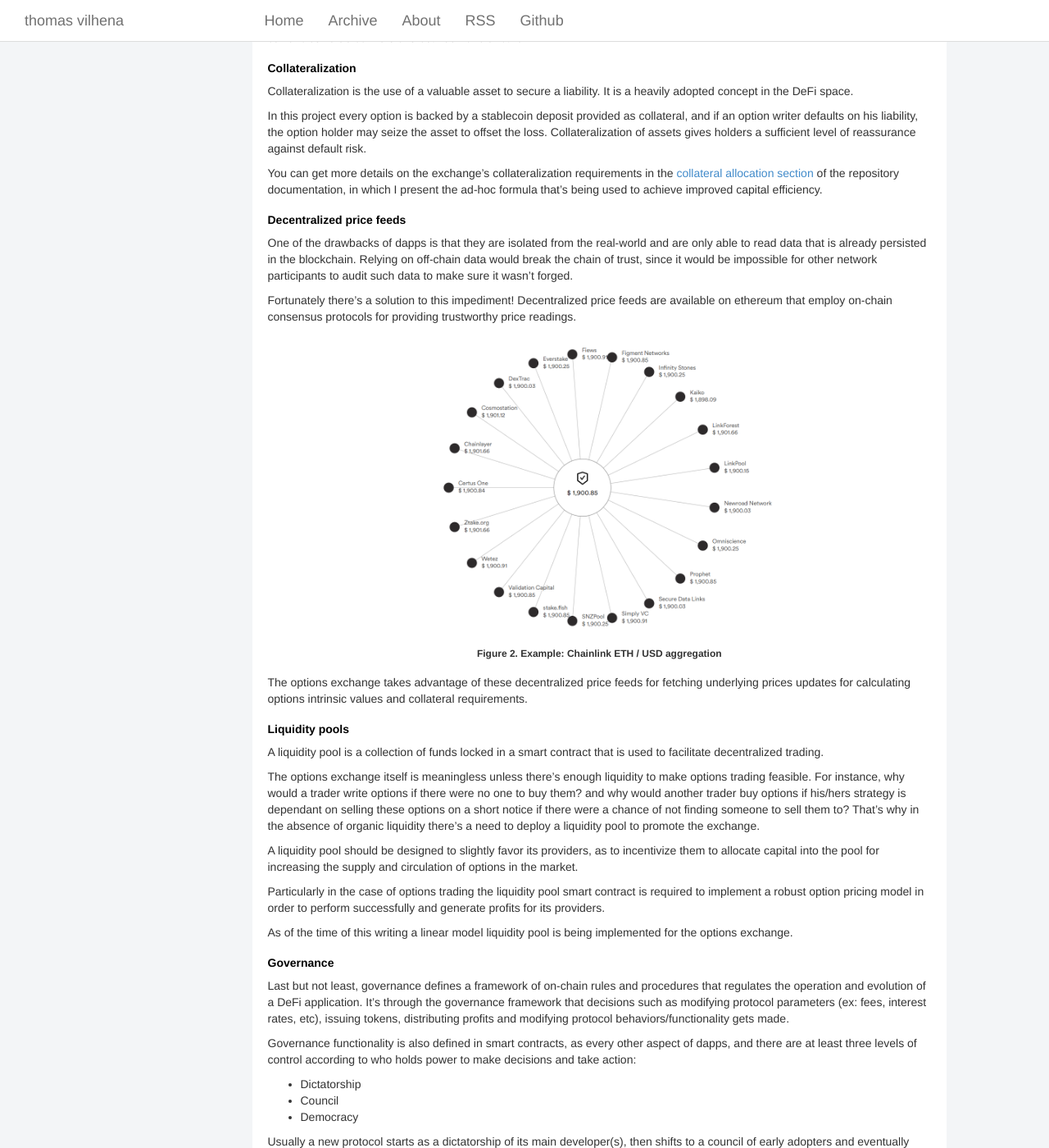
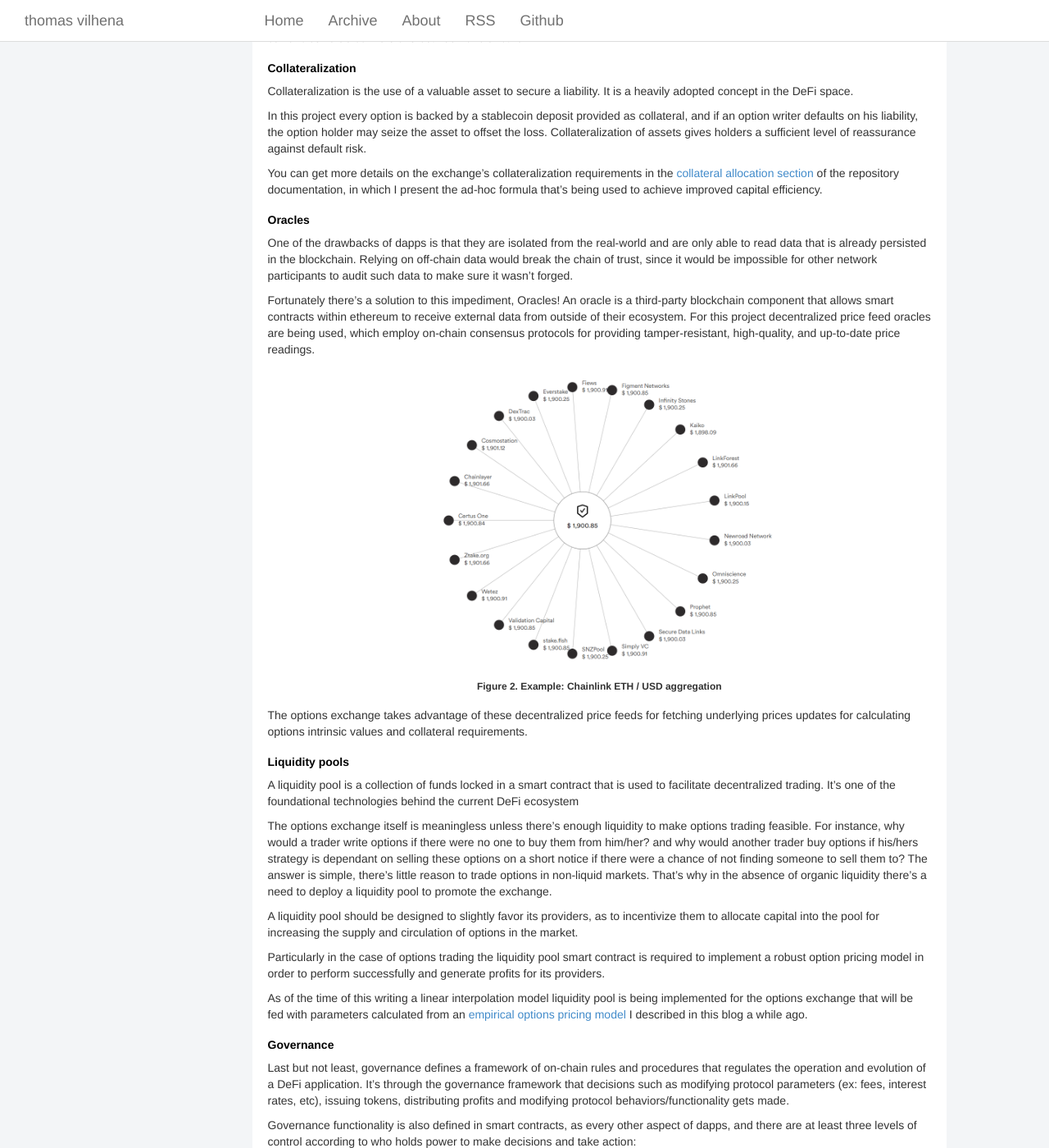
Before and after one commit to TCGV/blog, a Jekyll site: the page built from _posts/2021-02-18-building-a-decentralized-options-exchange.md, in a window 1280 px wide and 1400 px high, scrolled down 2915 px. Shown: the whole window at 82% size. Built offline with Jekyll 4.4.1, drawn with Linux system fonts in a browser that asks for light colours.

Commit message:
Update 2021-02-18-building-a-decentralized-options-exchange.md

```diff
--- a/_posts/2021-02-18-building-a-decentralized-options-exchange.md
+++ b/_posts/2021-02-18-building-a-decentralized-options-exchange.md
@@ -105,11 +105,11 @@ In this project every option is backed by a stablecoin deposit provided as colla
 
 You can get more details on the exchange's collateralization requirements in the [collateral allocation section](https://github.com/TCGV/DeFiOptions#collateral-allocation) of the repository documentation, in which I present the ad-hoc formula that's being used to achieve improved capital efficiency.
 
-<h2>Decentralized price feeds</h2>
+<h2>Oracles</h2>
 
 One of the drawbacks of dapps is that they are isolated from the real-world and are only able to read data that is already persisted in the blockchain. Relying on off-chain data would break the chain of trust, since it would be impossible for other network participants to audit such data to make sure it wasn't forged.
 
-Fortunately there's a solution to this impediment! Decentralized price feeds are available on ethereum that employ on-chain consensus protocols for providing trustworthy price readings.
+Fortunately there's a solution to this impediment, Oracles! An oracle is a third-party blockchain component that allows smart contracts within ethereum to receive external data from outside of their ecosystem. For this project decentralized price feed oracles are being used, which employ on-chain consensus protocols for providing tamper-resistant, high-quality, and up-to-date price readings.
 
 <p align="center">
   <img style="max-width: 100%; max-height: 360px; margin: 10px 0" src="{{ site.baseurl }}/images/p25/consensus.PNG" alt="regular-graphs"/>
@@ -120,15 +120,15 @@ The options exchange takes advantage of these decentralized price feeds for fetc
 
 <h2>Liquidity pools</h2>
 
-A liquidity pool is a collection of funds locked in a smart contract that is used to facilitate decentralized trading.
+A liquidity pool is a collection of funds locked in a smart contract that is used to facilitate decentralized trading. It's one of the foundational technologies behind the current DeFi ecosystem
 
-The options exchange itself is meaningless unless there's enough liquidity to make options trading feasible. For instance, why would a trader write options if there were no one to buy them? and why would another trader buy options if his/hers strategy is dependant on selling these options on a short notice if there were a chance of not finding someone to sell them to? That's why in the absence of organic liquidity there's a need to deploy a liquidity pool to promote the exchange.
+The options exchange itself is meaningless unless there's enough liquidity to make options trading feasible. For instance, why would a trader write options if there were no one to buy them from him/her? and why would another trader buy options if his/hers strategy is dependant on selling these options on a short notice if there were a chance of not finding someone to sell them to? The answer is simple, there's little reason to trade options in non-liquid markets. That's why in the absence of organic liquidity there's a need to deploy a liquidity pool to promote the exchange.
 
 A liquidity pool should be designed to slightly favor its providers, as to incentivize them to allocate capital into the pool for increasing the supply and circulation of options in the market.
 
 Particularly in the case of options trading the liquidity pool smart contract is required to implement a robust option pricing model in order to perform successfully and generate profits for its providers.
 
-As of the time of this writing a linear model liquidity pool is being implemented for the options exchange.
+As of the time of this writing a linear interpolation model liquidity pool is being implemented for the options exchange that will be fed with parameters calculated from an [empirical options pricing model](https://thomasvilhena.com/2019/12/stock-option-pricing-inference) I described in this blog a while ago.
 
 <h2>Governance</h2>
 
```
